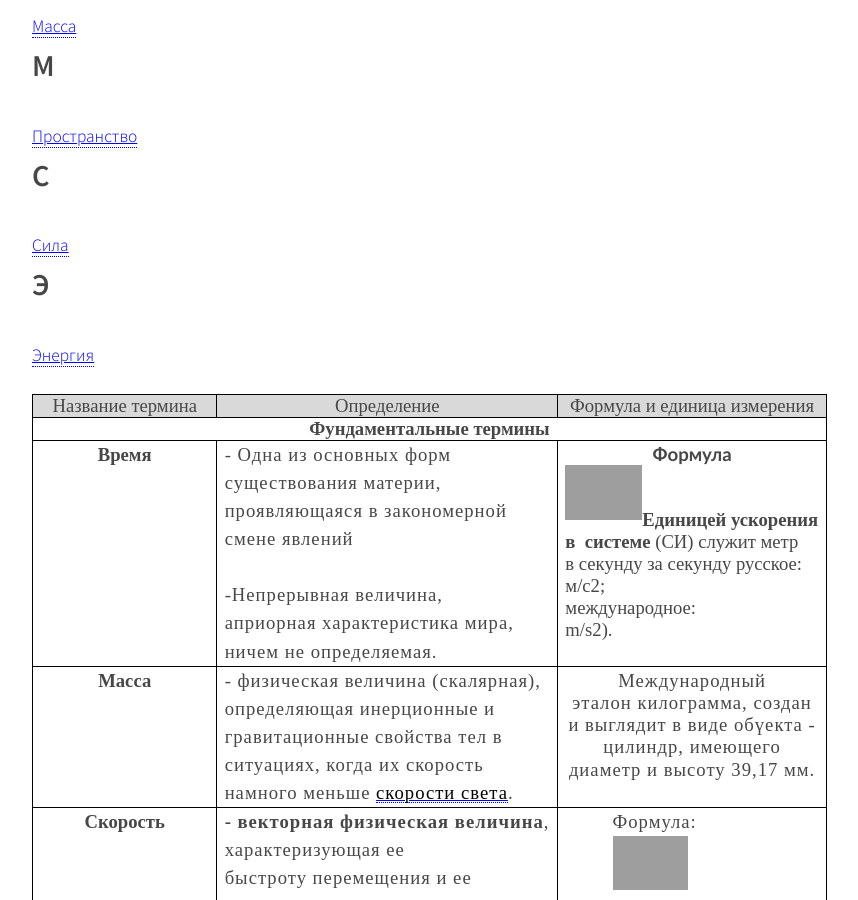
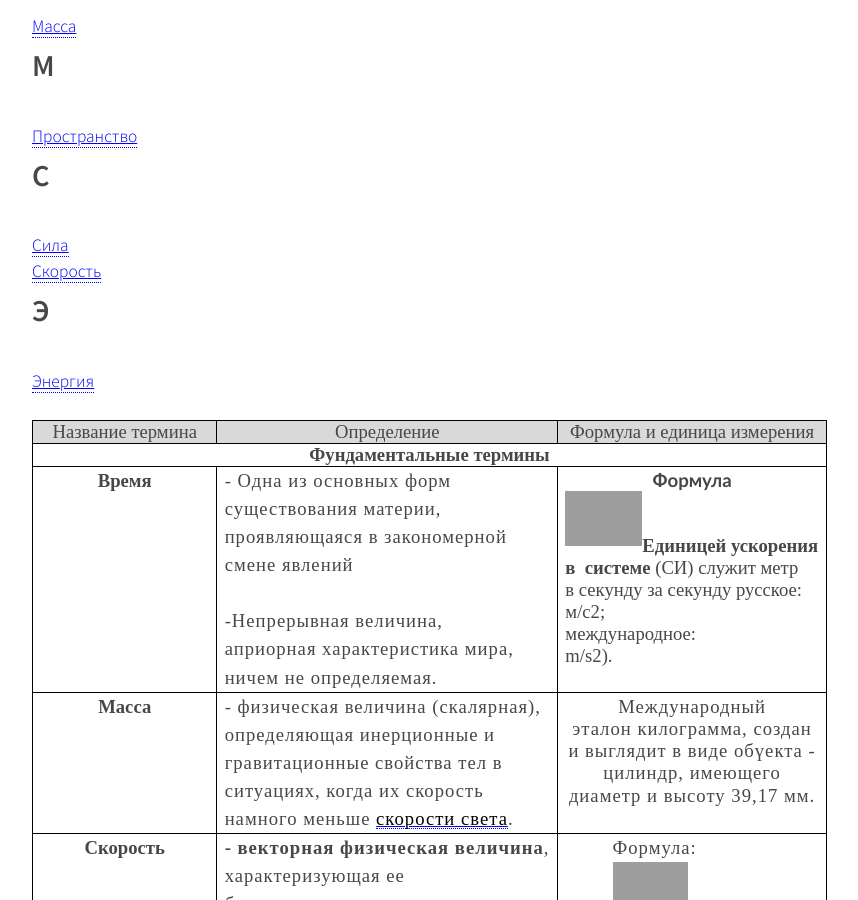
Before and after one commit to VlPop/VlPop.github.io, a Jekyll site: the page built from 1T-Slovar.html, in a window 1280 px wide and 900 px high, scrolled down 1056 px, cut to the strip 0-900 px from the top of the window. Shown: the whole strip, without its empty margins (158-1016 px from the left). Built offline with Jekyll 4.4.1, drawn with Linux system fonts in a browser that asks for light colours; grey boxes are pictures that could not be loaded.

Commit message:
Update 1T-Slovar.html

```diff
--- a/1T-Slovar.html
+++ b/1T-Slovar.html
@@ -84,6 +84,7 @@ layout: default
 								<h2 id="C">C</h2>
 								<ul><!-- route =  -->
 						<li><a href="/Slovar_F">Сила</a></li><!-- route =  -->
+						<li><a href="/Slovar_Speed">Скорость</a></li><!-- route =  -->
 								<li>
 								<h2 id="Э">Э</h2>
 								<ul><!-- route =  -->
```
